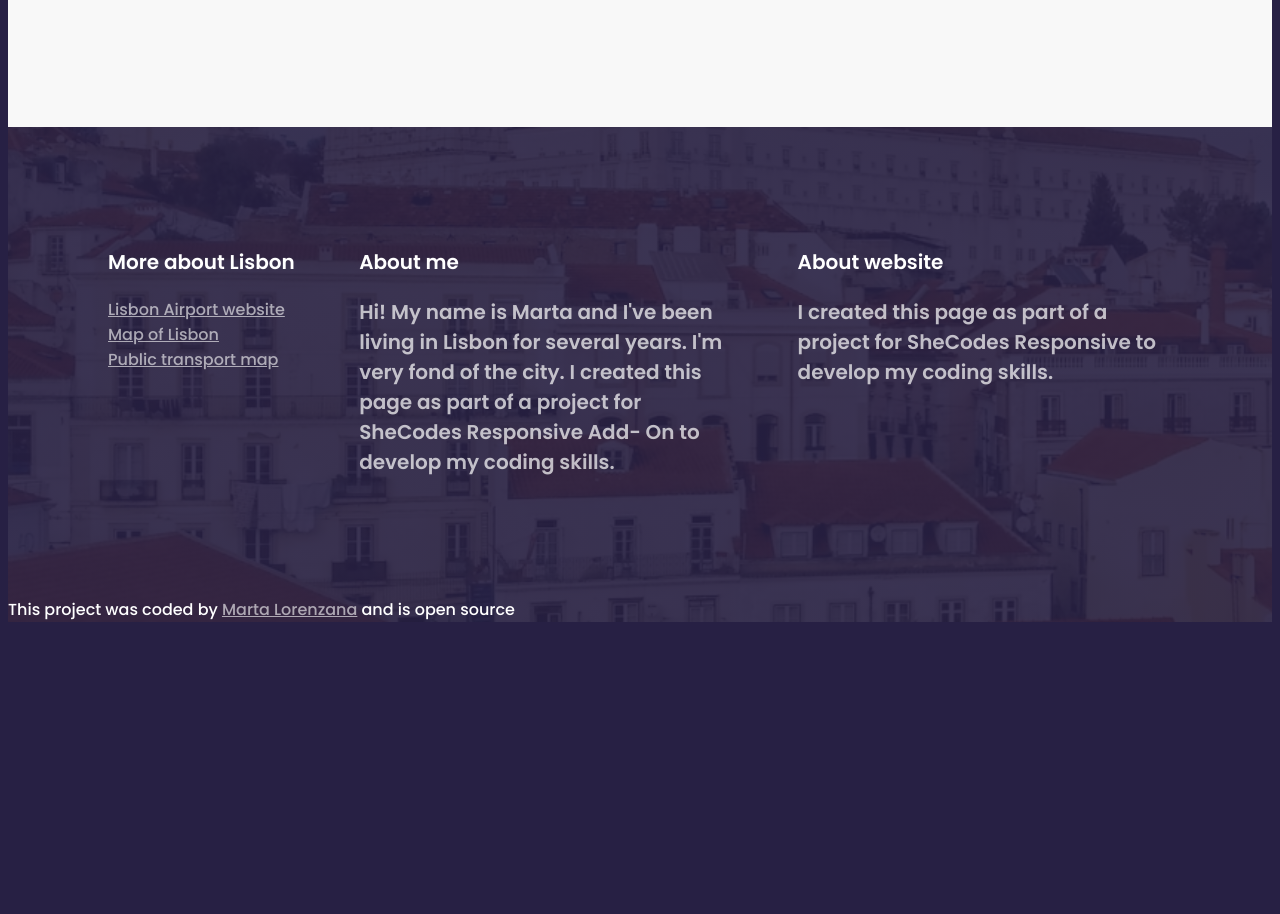
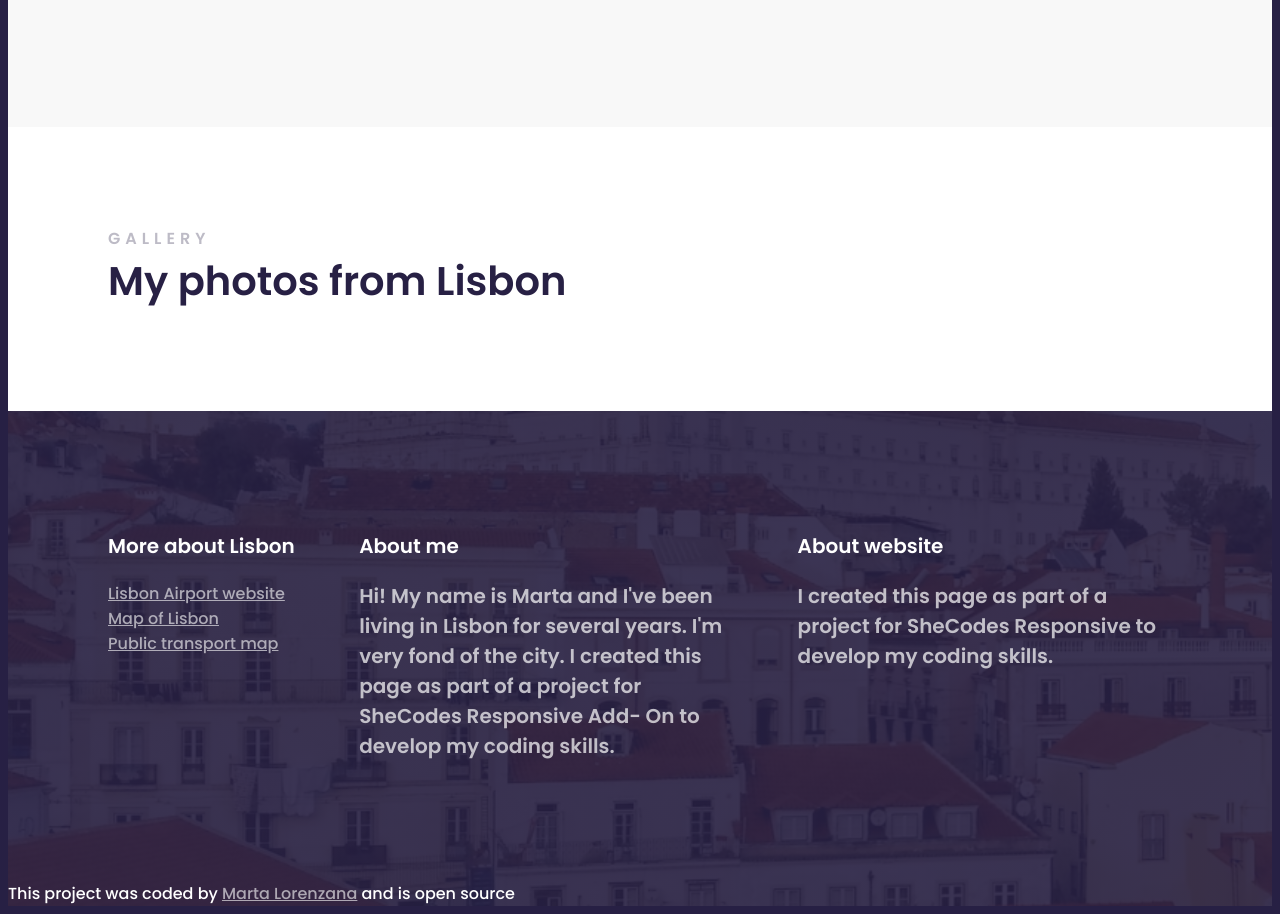
Before and after one commit to Martalore97/Travel-Project, a plain HTML site: page index.html in a window 1280 px wide. Shown: the part 2329-3243 px from the top of the page. Before the commit the page ends 2959 px from the top, so only its background shows below. Drawn offline with Linux system fonts and the light colour scheme.

Commit message:
adding pictures

```diff
--- a/index.html
+++ b/index.html
@@ -170,6 +170,11 @@
           </div>
         </div>
       </section>
+      <section>
+        <h2>Gallery</h2>
+        <h3>My photos from Lisbon</h3>
+        <div class="grid grid-3-columns"></div>
+      </section>
     </main>
     <footer>
       <section class="grid grid-3-columns-with-first-narrow">
```
Also changed, not shown: 3 other files.
